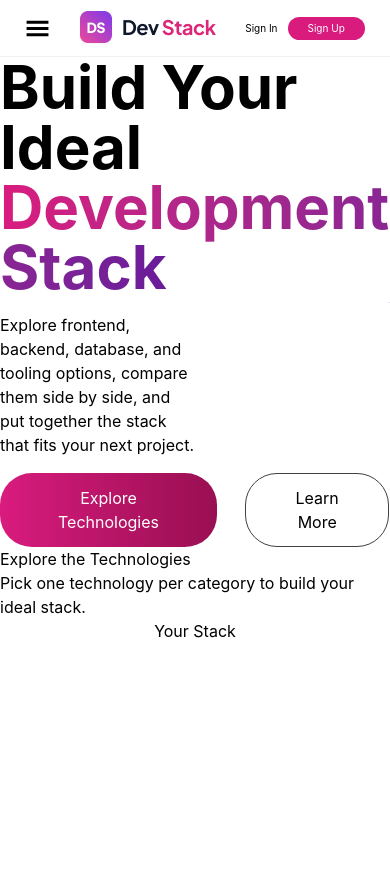
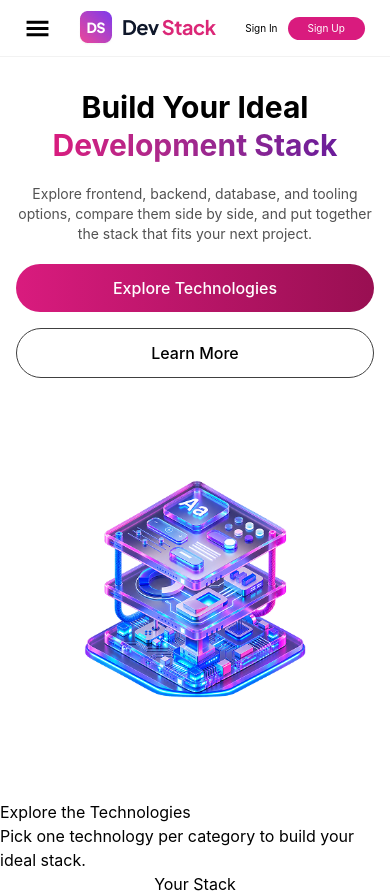
Before and after one commit to choyon-dev/DevStack, a React (Vite) app: page / in a window 390 px wide. Before the commit the page ends 844 px from the top, so only its background shows below. Built offline with nearby package versions, Linux system fonts and the light colour scheme.

Commit message:
Made Hero Section Responsive, and getting starTed With Main Functionality section

```diff
--- a/src/components/hero/Hero.tsx
+++ b/src/components/hero/Hero.tsx
@@ -1,23 +1,37 @@
-import HeroImg from "../../assets/banner-stack.png"
+import HeroImg from "../../assets/banner-stack.png";
 
-export default function Hero(){
-
-    return(
-        <div className="flex items-center justify-center">
-           <div className="flex flex-col gap-4">
-          <h1 className="text-6xl font-bold">Build Your Ideal <br/><span className="bg-linear-to-r from-[#D91B7E] to-[#6A1B9A] bg-clip-text text-transparent ">Development Stack</span></h1>
-          <p className="w-1/2">Explore frontend, backend, database, and tooling options,
-            compare them side by side, and put together the stack that fits your
-            next project.</p>
-            <div className="flex gap-7">
-                <button className="bg-linear-to-r from-[#D91B7E] to-[#990F52] text-white py-3 px-7 rounded-4xl">Explore Technologies</button>
-                 <button className="border border-neutral-700 py-3 px-7 rounded-4xl">Learn More</button>
-            </div>
-
-           </div>
-           <div>
-               <img src={HeroImg} alt="heroimage" />
-           </div>
+export default function Hero() {
+  return (
+    <section className="w-full py-8 md:py-16">
+      <div className="container mx-auto px-4 sm:px-6 lg:px-8 flex flex-col lg:flex-row items-center justify-between gap-8 lg:gap-12">
+        <div className="flex flex-col items-center lg:items-start text-center lg:text-left gap-5 max-w-2xl">
+          <h1 className="text-3xl sm:text-5xl lg:text-6xl font-bold leading-tight">
+            Build Your Ideal <br className="hidden sm:inline" />
+            <span className="bg-linear-to-r from-[#D91B7E] to-[#6A1B9A] bg-clip-text text-transparent">
+              Development Stack
+            </span>
+          </h1>
+          <p className="text-sm sm:text-base text-neutral-600 max-w-xl">
+            Explore frontend, backend, database, and tooling options, compare them
+            side by side, and put together the stack that fits your next project.
+          </p>
+          <div className="flex flex-col sm:flex-row items-center gap-4 w-full sm:w-auto">
+            <button className="w-full sm:w-auto bg-linear-to-r from-[#D91B7E] to-[#990F52] hover:opacity-90 transition-opacity text-white py-3 px-7 rounded-4xl font-medium cursor-pointer">
+              Explore Technologies
+            </button>
+            <button className="w-full sm:w-auto border border-neutral-700 hover:border-black transition-colors py-3 px-7 rounded-4xl font-medium cursor-pointer">
+              Learn More
+            </button>
+          </div>
         </div>
-    );
+        <div className="w-full max-w-sm sm:max-w-md lg:max-w-lg flex justify-center">
+          <img
+            src={HeroImg}
+            alt="Hero banner graphic"
+            className="w-full h-auto object-contain"
+          />
+        </div>
+      </div>
+    </section>
+  );
 }
```
